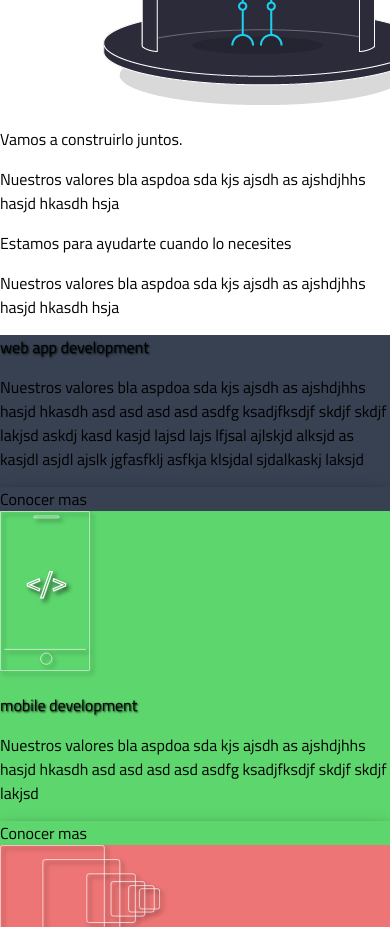
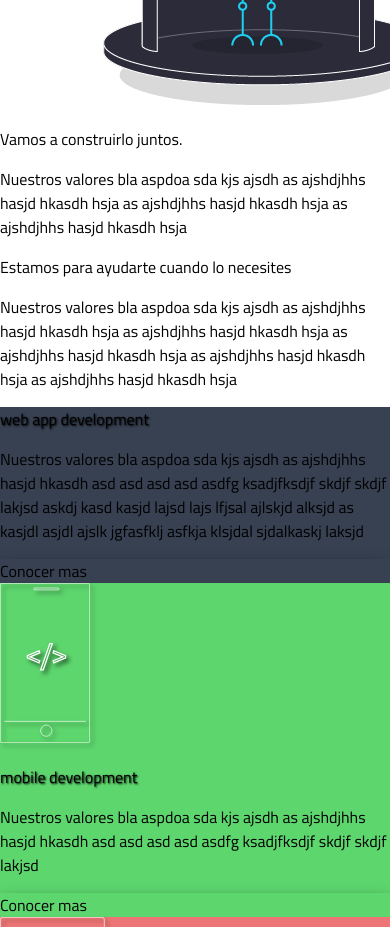
Before and after one commit to narzaut/iteclabs-landing, a Next.js app: page / in a window 390 px wide. Shown: the part 940-1867 px from the top of the page. Built offline with nearby package versions, Linux system fonts and the light colour scheme.

Commit message:
about responsive

```diff
--- a/components/About.jsx
+++ b/components/About.jsx
@@ -1,15 +1,17 @@
 export function About() {
     return (
-      <div className="px-10 text-gray-300 bg-gray-200 text-gray-700 flex flex-col gap-4  py-14 w-full text-center overflow-hidden ">
-          <div className='flex items-center justify-center'>
-              <p className='font-bold text-4xl uppercase border-b-4 pb-2 max-w-min border-yellow-400'>Vamos a construirlo juntos.</p>
+      <div className="px-10  bg-gray-200 text-gray-700 flex items-center justify-center flex-col gap-4  py-20 w-full text-center overflow-hidden ">
+          <div className='gap-4 flex  flex-col w-full lg:w-3/4'>
+            <div className='flex items-center justify-center'>
+                <p className='font-bold text-4xl uppercase border-b-4 pb-2 max-w-min lg:max-w-max border-yellow-400'>Vamos a construirlo juntos.</p>
+            </div>
+            <div className='w-full flex items-center justify-center flex-col gap-8'>
+                <p className='text-2xl '>Nuestros valores bla aspdoa sda kjs ajsdh as ajshdjhhs hasjd hkasdh hsja  as ajshdjhhs hasjd hkasdh hsja  as ajshdjhhs hasjd hkasdh hsja</p>
+                <p className='text-2xl '>Estamos para ayudarte cuando lo necesites</p>
+                <p className='text-2xl '>Nuestros valores bla aspdoa sda kjs ajsdh as ajshdjhhs hasjd hkasdh hsja as ajshdjhhs hasjd hkasdh hsja  as ajshdjhhs hasjd hkasdh hsja  as ajshdjhhs hasjd hkasdh hsja  as ajshdjhhs hasjd hkasdh hsja</p>
+            </div>
           </div>
-          <div className='w-full flex items-center justify-center flex-col gap-8'>
-              <p className='text-2xl '>Nuestros valores bla aspdoa sda kjs ajsdh as ajshdjhhs hasjd hkasdh hsja</p>
-              <p className='text-2xl '>Estamos para ayudarte cuando lo necesites</p>
-              <p className='text-2xl '>Nuestros valores bla aspdoa sda kjs ajsdh as ajshdjhhs hasjd hkasdh hsja</p>
 
-          </div>
       </div>
     )
   }
```
